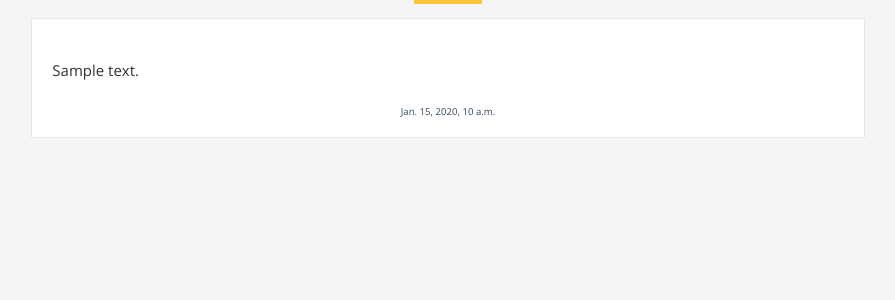
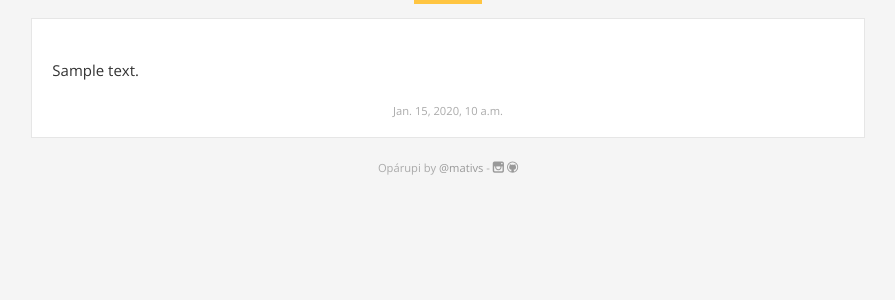
Before and after one commit to mativs/oparupi, a Django app: template oparupi/templates/posts/detail.html in a window 1280 px wide. Shown: the part 330-630 px from the top of the page, without its empty margins (192-1087 px from the left). Run offline with Django 3.2, Linux system fonts and the light colour scheme; the template is opened without the code that fills it: most values are stand-ins (such as "Sample title", 1, 10 or a date in 2020); some libraries are stand-ins or nearby versions.

Commit message:
Add fonts to footer

```diff
--- /dev/null
+++ b/oparupi/static/css/style.css
@@ -0,0 +1,48 @@
+@font-face {
+	font-family: 'icomoon';
+	src:url('../fonts/icomoon.eot');
+	src:url('../fonts/icomoon.eot?#iefix') format('embedded-opentype'),
+		url('../fonts/icomoon.woff') format('woff'),
+		url('../fonts/icomoon.ttf') format('truetype'),
+		url('../fonts/icomoon.svg#icomoon') format('svg');
+	font-weight: normal;
+	font-style: normal;
+}
+
+/* Use the following CSS code if you want to use data attributes for inserting your icons */
+[data-icon]:before {
+	font-family: 'icomoon';
+	content: attr(data-icon);
+	speak: none;
+	font-weight: normal;
+	font-variant: normal;
+	text-transform: none;
+	line-height: 1;
+	-webkit-font-smoothing: antialiased;
+}
+
+/* Use the following CSS code if you want to have a class per icon */
+/*
+Instead of a list of all class selectors,
+you can use the generic selector below, but it's slower:
+[class*="icon-"] {
+*/
+.icon-twitter, .icon-instagram, .icon-github {
+	font-family: 'icomoon';
+	speak: none;
+	font-style: normal;
+	font-weight: normal;
+	font-variant: normal;
+	text-transform: none;
+	line-height: 1;
+	-webkit-font-smoothing: antialiased;
+}
+.icon-twitter:before {
+	content: "\e000";
+}
+.icon-instagram:before {
+	content: "\e001";
+}
+.icon-github:before {
+	content: "\e002";
+}
--- a/oparupi/static/sass/app.scss
+++ b/oparupi/static/sass/app.scss
@@ -211,6 +211,17 @@ article {
   }
 }
 
+footer {
+  color: #aaa;
+  text-align: center;
+  a {
+    color: #999;
+  }
+  small {
+    font-size: 70%;
+  }
+}
+
 .panel {
   h4 {
     color: #15B592;
--- a/oparupi/templates/base.html
+++ b/oparupi/templates/base.html
@@ -12,6 +12,7 @@
 
 
   <link rel="stylesheet" href="{% static 'css/app.css' %}">
+  <link rel="stylesheet" href="{% static 'css/style.css' %}">
   <link href="http://fonts.googleapis.com/css?family=Open+Sans:300,400,600" rel="stylesheet">
   <script src="{% static 'js/vendor/custom.modernizr.js' %}"></script>
 
@@ -21,7 +22,7 @@
 	{% block header %}
 	  <div class="row">
 	  	<div class="small-12">
-	      <a href="/" title="Simplist" class="avatar circle">
+	      <a href="/" title="Opárupi" class="avatar">
 	      	<img src="{% static 'img/logo.png' %}" alt="Simplist">
 	      </a>
 		  </div>
@@ -31,6 +32,20 @@
 	{% endblock header %}
   </header>
   {% block content %} {% endblock content %}
+  {% block footer %}
+  <footer>
+    <div class="row">
+      <div class="small-12 large-6 small-centered large-centered columns">
+        <small>Opárupi by
+          <a target="_blank" href="https://twitter.com/mativs"><span  aria-hidden="true"> @mativs</span></a> -
+          <a target="_blank" href="https://instagram.com/mativs"><span class="icon-instagram" aria-hidden="true"></span></a>
+          <a target="_blank" href="https://github.com/mativs"><span class="icon-github" aria-hidden="true"></span></a>
+        </small>
+      </div>
+    </div>
+  </footer>
+
+  {% endblock footer %}
 
   {% block javascript %}
   <script src="{% static 'js/vendor/jquery-1.10.2.min.js' %}"></script>
```
Also changed, not shown: oparupi/static/css/app.css, oparupi/static/fonts/icomoon.ttf (added), oparupi/static/fonts/icomoon.woff (added), 3 other files.
